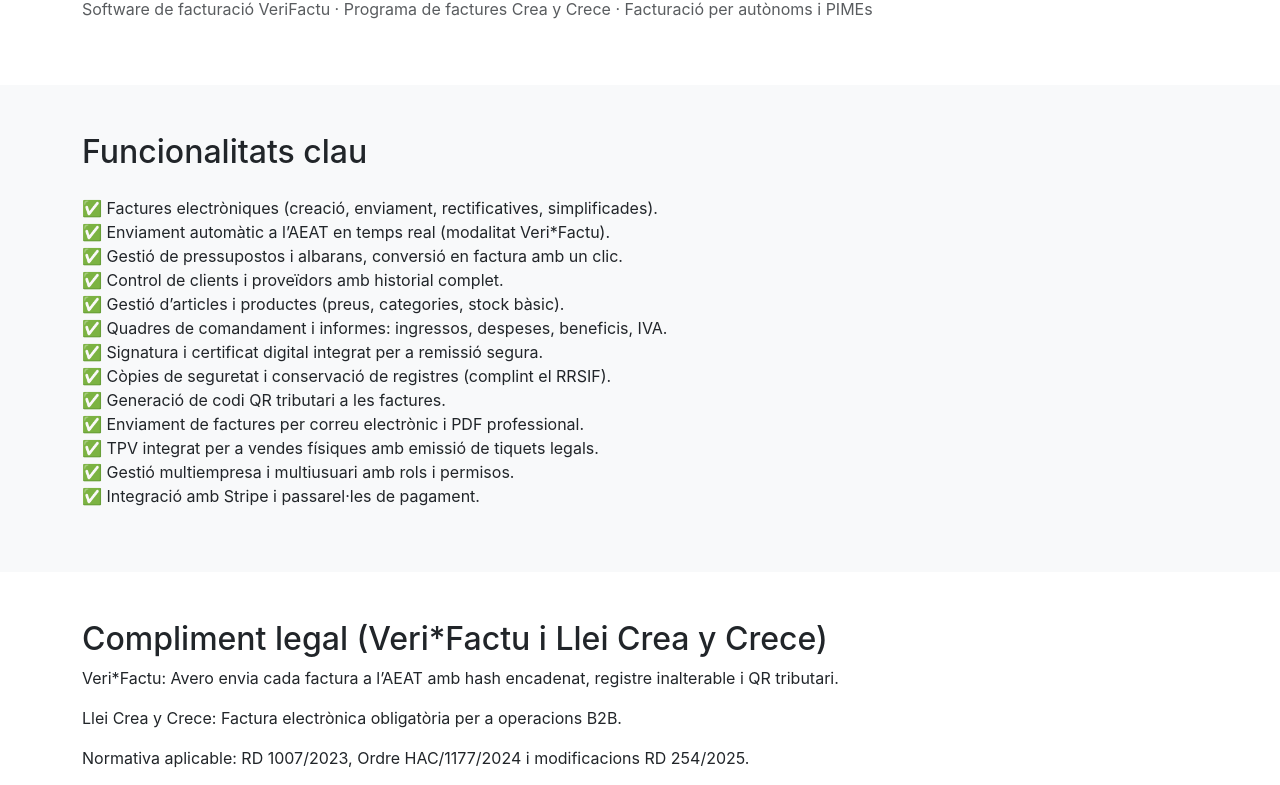
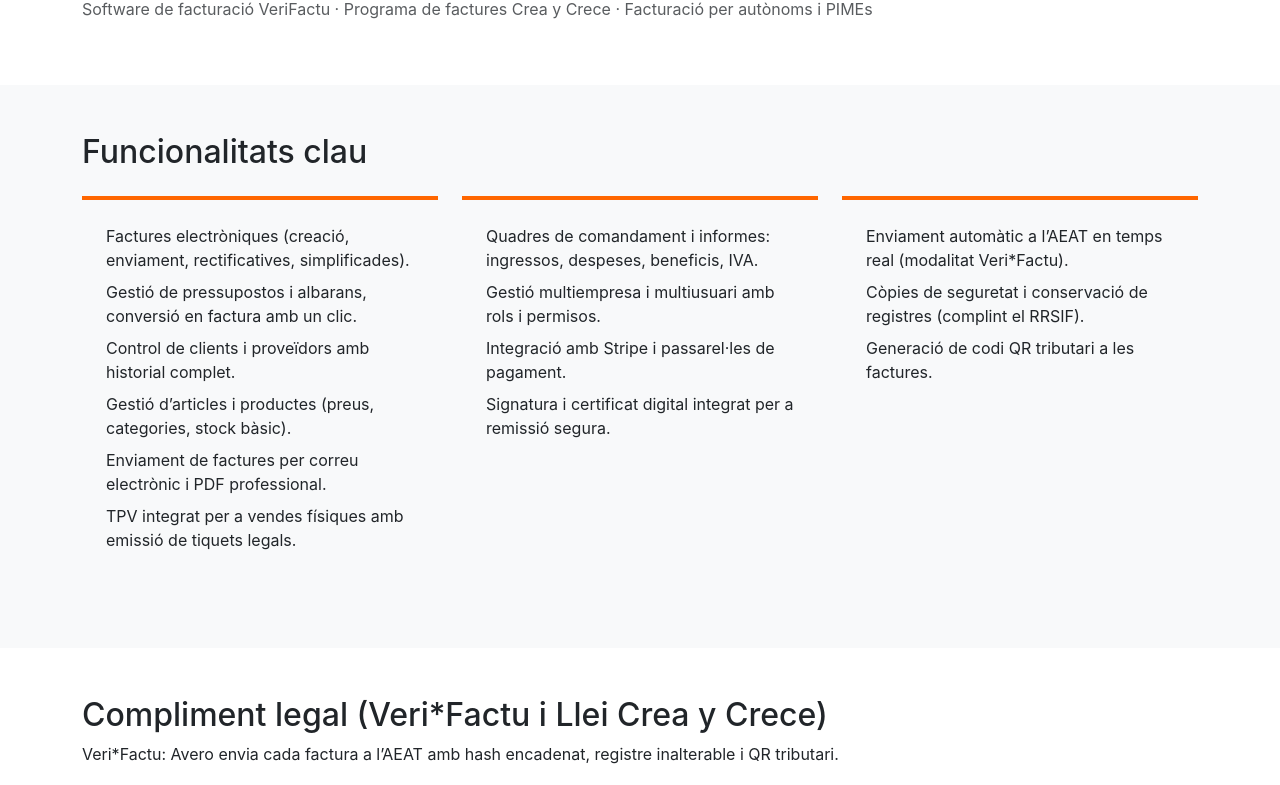
Before and after one commit to joanchorto1/web-jct-agency, a React (Create React App) app: page /avero in a window 1280 px wide. Shown: the part 642-1427 px from the top of the page. Built offline with nearby package versions, Linux system fonts and the light colour scheme.

Commit message:
Reestructura funcionalitats clau d'Avero

```diff
--- a/src/components/components/avero.js
+++ b/src/components/components/avero.js
@@ -50,21 +50,44 @@
       <section className="py-5 bg-light">
         <div className="container">
           <h2 className="mb-4">Funcionalitats clau</h2>
-          <ul className="list-unstyled">
-            <li>✅ Factures electròniques (creació, enviament, rectificatives, simplificades).</li>
-            <li>✅ Enviament automàtic a l’AEAT en temps real (modalitat Veri*Factu).</li>
-            <li>✅ Gestió de pressupostos i albarans, conversió en factura amb un clic.</li>
-            <li>✅ Control de clients i proveïdors amb historial complet.</li>
-            <li>✅ Gestió d’articles i productes (preus, categories, stock bàsic).</li>
-            <li>✅ Quadres de comandament i informes: ingressos, despeses, beneficis, IVA.</li>
-            <li>✅ Signatura i certificat digital integrat per a remissió segura.</li>
-            <li>✅ Còpies de seguretat i conservació de registres (complint el RRSIF).</li>
-            <li>✅ Generació de codi QR tributari a les factures.</li>
-            <li>✅ Enviament de factures per correu electrònic i PDF professional.</li>
-            <li>✅ TPV integrat per a vendes físiques amb emissió de tiquets legals.</li>
-            <li>✅ Gestió multiempresa i multiusuari amb rols i permisos.</li>
-            <li>✅ Integració amb Stripe i passarel·les de pagament.</li>
-          </ul>
+          <div className="row">
+            {/* Facturació */}
+            <div className="col-md-4 mb-4">
+              <div className="p-4 border-top border-4 border-avero">
+                <ul className="list-unstyled feature-list mb-0">
+                  <li className="mb-2">Factures electròniques (creació, enviament, rectificatives, simplificades).</li>
+                  <li className="mb-2">Gestió de pressupostos i albarans, conversió en factura amb un clic.</li>
+                  <li className="mb-2">Control de clients i proveïdors amb historial complet.</li>
+                  <li className="mb-2">Gestió d’articles i productes (preus, categories, stock bàsic).</li>
+                  <li className="mb-2">Enviament de factures per correu electrònic i PDF professional.</li>
+                  <li className="mb-0">TPV integrat per a vendes físiques amb emissió de tiquets legals.</li>
+                </ul>
+              </div>
+            </div>
+
+            {/* Utilitats premium */}
+            <div className="col-md-4 mb-4">
+              <div className="p-4 border-top border-4 border-avero">
+                <ul className="list-unstyled feature-list mb-0">
+                  <li className="mb-2">Quadres de comandament i informes: ingressos, despeses, beneficis, IVA.</li>
+                  <li className="mb-2">Gestió multiempresa i multiusuari amb rols i permisos.</li>
+                  <li className="mb-2">Integració amb Stripe i passarel·les de pagament.</li>
+                  <li className="mb-0">Signatura i certificat digital integrat per a remissió segura.</li>
+                </ul>
+              </div>
+            </div>
+
+            {/* AEAT */}
+            <div className="col-md-4 mb-4">
+              <div className="p-4 border-top border-4 border-avero">
+                <ul className="list-unstyled feature-list mb-0">
+                  <li className="mb-2">Enviament automàtic a l’AEAT en temps real (modalitat Veri*Factu).</li>
+                  <li className="mb-2">Còpies de seguretat i conservació de registres (complint el RRSIF).</li>
+                  <li className="mb-0">Generació de codi QR tributari a les factures.</li>
+                </ul>
+              </div>
+            </div>
+          </div>
         </div>
       </section>
 
--- a/src/index.css
+++ b/src/index.css
@@ -103,6 +103,15 @@
   color: #fff;
 }
 
+/* Avero feature block styles */
+.border-avero {
+  border-color: #ff6600 !important;
+}
+
+.feature-list li::marker {
+  color: #ff6600;
+}
+
 /* Home page layout improvements */
 .home-view section {
   padding-top: 5rem;
```
